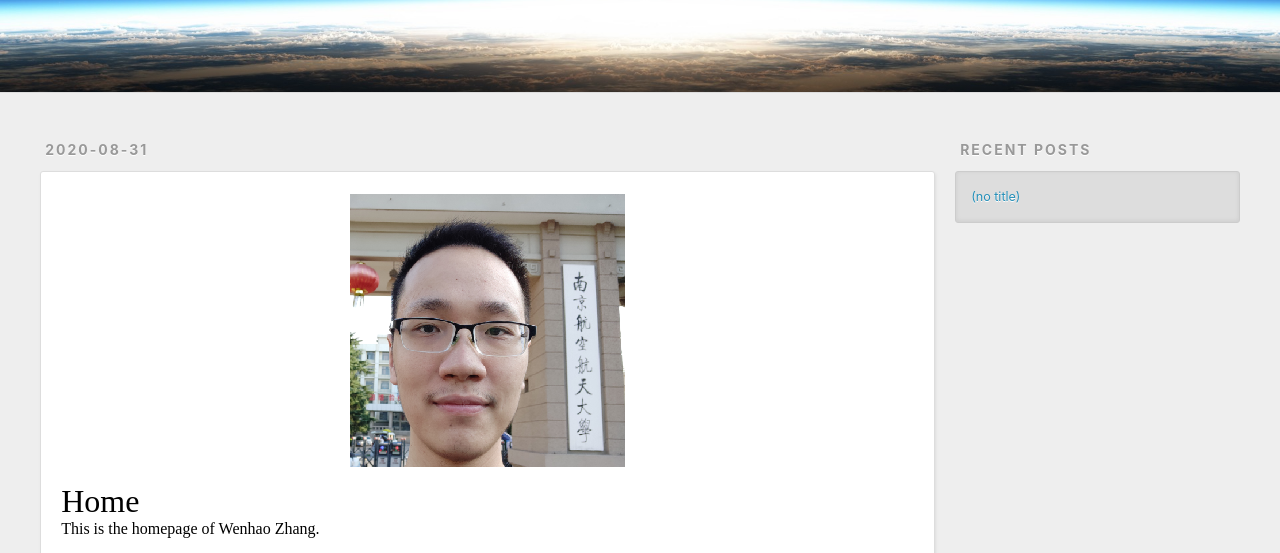
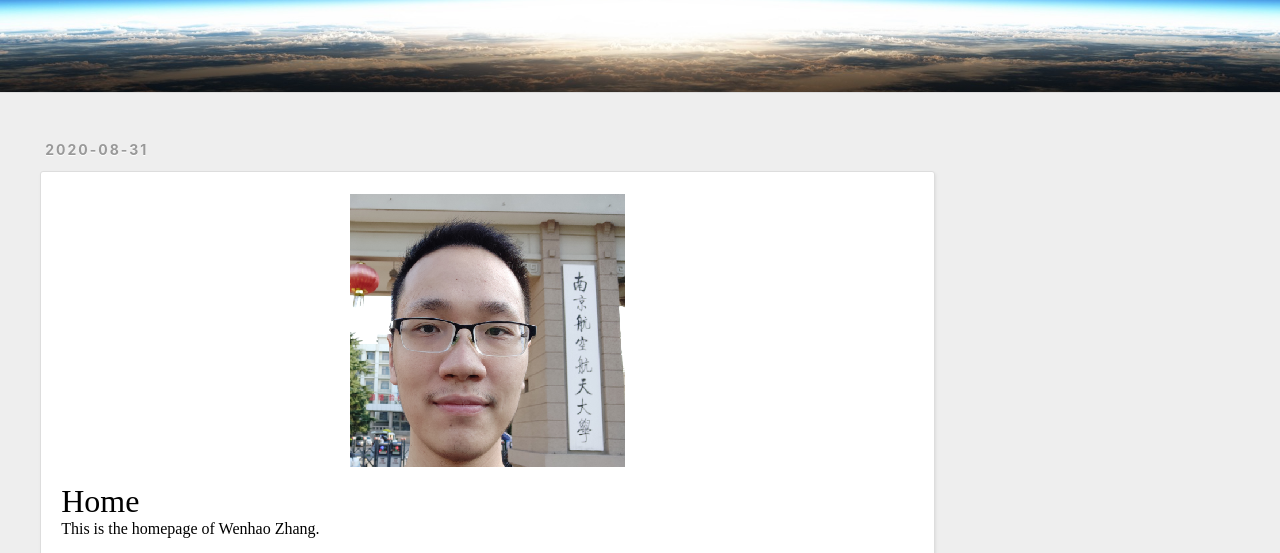
Before and after one commit to nju-whzhang/nju-whzhang.github.io, a plain HTML site: page index.html in a window 1280 px wide. Shown: the part 208-761 px from the top of the page. Drawn offline with nearby package versions, Linux system fonts and the light colour scheme.

Commit message:
Update index.html

```diff
--- a/index.html
+++ b/index.html
@@ -110,28 +110,7 @@
 
 
 
-<!--   <div class="widget-wrap">
-    <h3 class="widget-title">Archives</h3>
-    <div class="widget">
-      <ul class="archive-list"><li class="archive-list-item"><a class="archive-list-link" href="/archives/2020/08/">August 2020</a></li></ul>
-    </div>
-  </div> -->
 
-
-
-
-  <div class="widget-wrap">
-    <h3 class="widget-title">Recent Posts</h3>
-    <div class="widget">
-      <ul>
-
-          <li>
-            <a href="/2020/08/31/homepage/">(no title)</a>
-          </li>
-
-      </ul>
-    </div>
-  </div>
 
 
 </aside>
```
